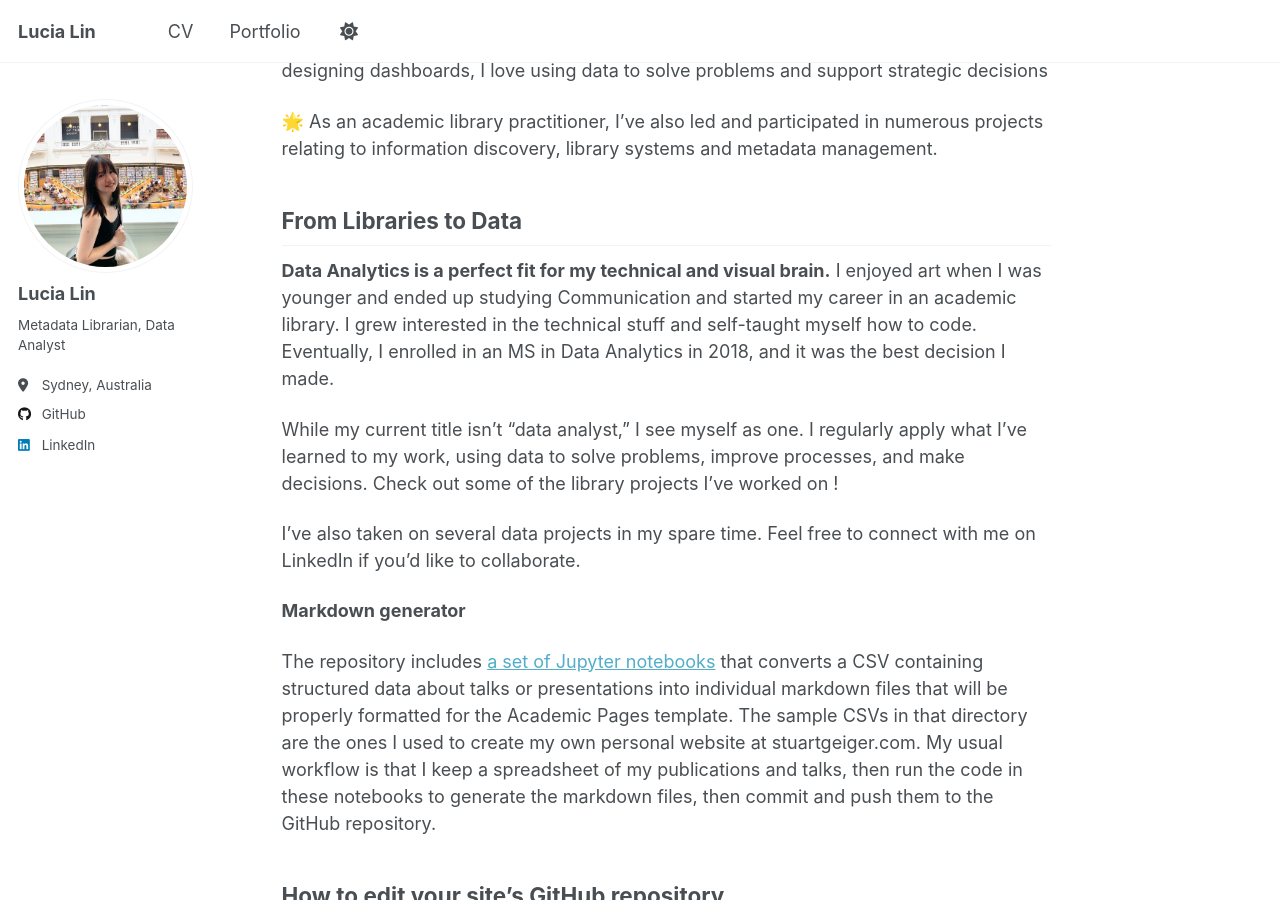
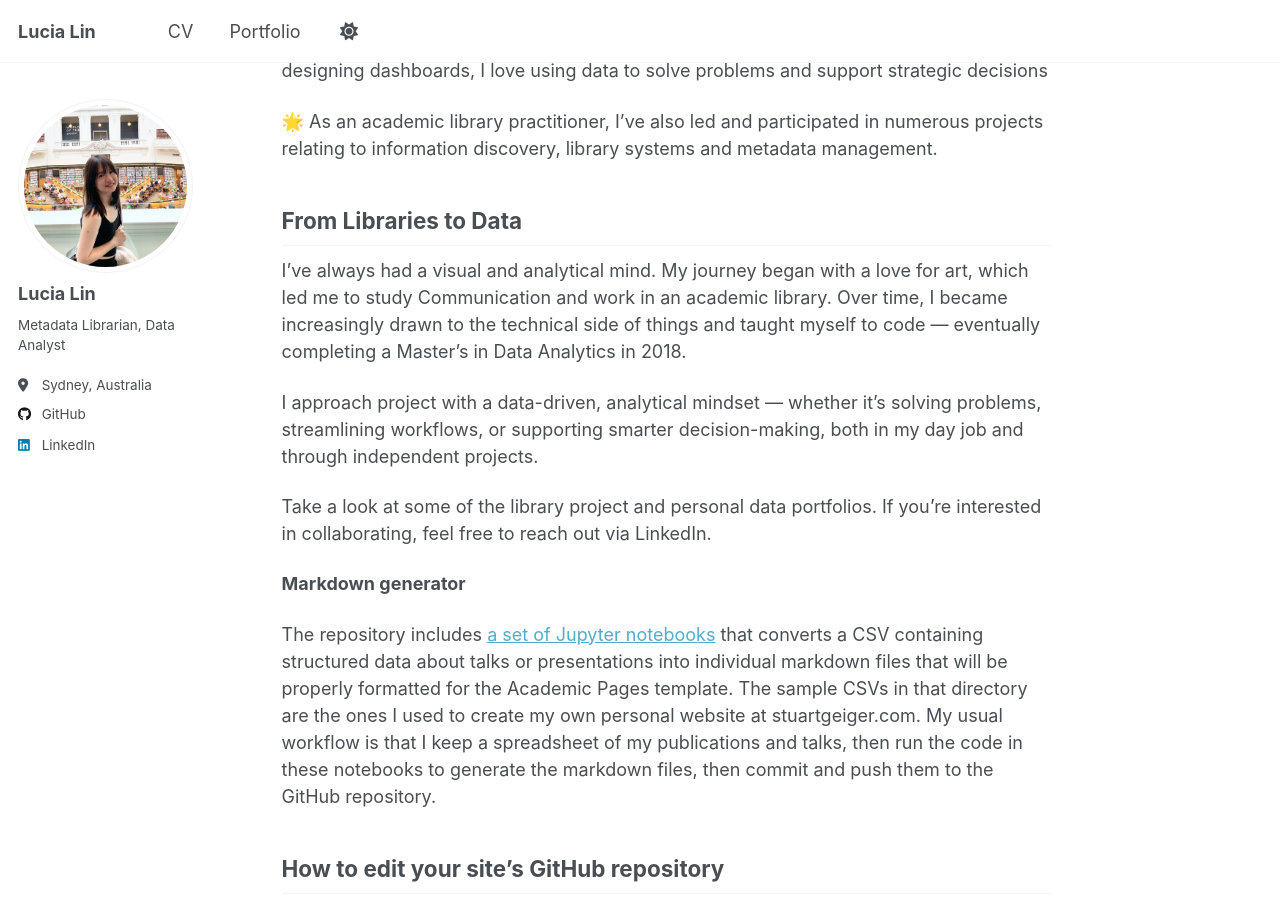
Before and after one commit to lululucialin/lululucialin.github.io, a Jekyll site: the page built from _pages/about.md, in a window 1280 px wide and 900 px high, scrolled down 290 px. Built offline with Jekyll 4.4.1, drawn with Linux system fonts in a browser that asks for light colours.

Commit message:
Update about.md

```diff
--- a/_pages/about.md
+++ b/_pages/about.md
@@ -17,11 +17,11 @@ About my work
 
 From Libraries to Data
 ------
-**Data Analytics is a perfect fit for my technical and visual brain.** I enjoyed art when I was younger and ended up studying Communication and started my career in an academic library. I grew interested in the technical stuff and self-taught myself how to code. Eventually, I enrolled in an MS in Data Analytics in 2018, and it was the best decision I made.
+I’ve always had a visual and analytical mind. My journey began with a love for art, which led me to study Communication and work in an academic library. Over time, I became increasingly drawn to the technical side of things and taught myself to code — eventually completing a Master’s in Data Analytics in 2018.
 
-While my current title isn’t “data analyst,” I see myself as one. I regularly apply what I’ve learned to my work, using data to solve problems, improve processes, and make decisions. Check out some of the library projects I’ve worked on !
+I approach project with a data-driven, analytical mindset — whether it’s solving problems, streamlining workflows, or supporting smarter decision-making, both in my day job and through independent projects.
 
-I’ve also taken on several data projects in my spare time. Feel free to connect with me on LinkedIn if you’d like to collaborate.
+Take a look at some of the library project and personal data portfolios. If you’re interested in collaborating, feel free to reach out via LinkedIn.
 
 **Markdown generator**
 
```
